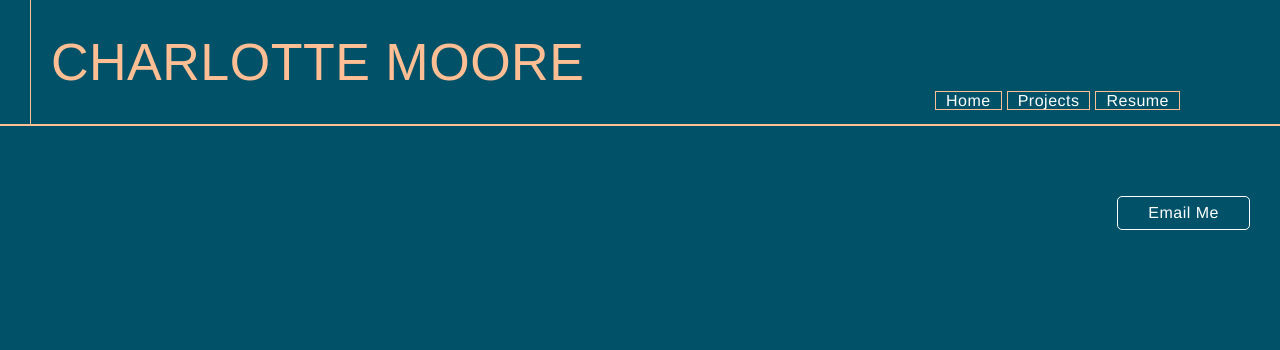
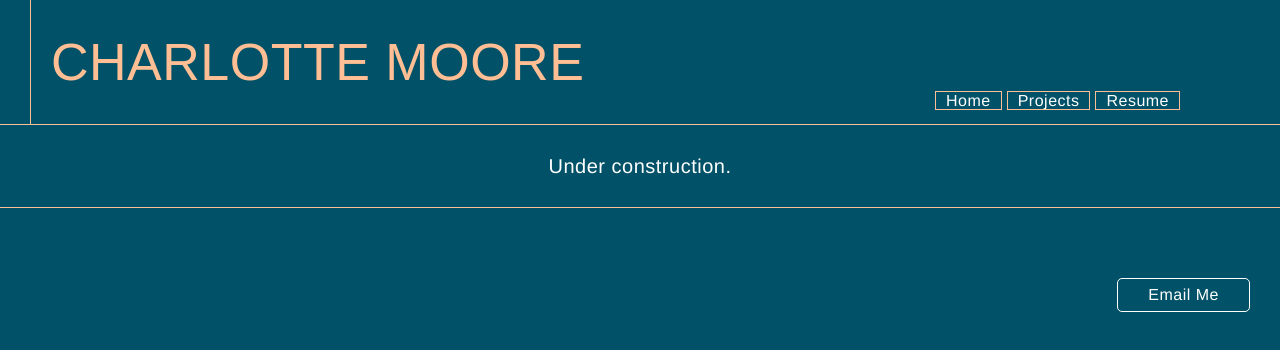
Before and after one commit to CjMoore/CjMoore.github.io, a plain HTML site: page projects.html in a window 1280 px wide. Drawn offline with Linux system fonts and the light colour scheme; a web font is replaced by a local one.

Commit message:
added 'under construction' to projects page

```diff
--- a/assets/styles/main.css
+++ b/assets/styles/main.css
@@ -285,6 +285,13 @@ Projects
 ========
 */
 
+.construction {
+	text-align: center;
+	color: white;
+	font-size: 20px;
+	margin: 30px 0 30px 0;
+}
+
 .gif {
 	height: 500px;
 }
--- a/projects.html
+++ b/projects.html
@@ -22,6 +22,7 @@
     <section class="project-left">
 
     </section>
+    <h1 class = 'construction'>Under construction.</h1>
     <!-- <section class="gif">
       <img src="assets/images/gifsmetyping.gif" style="width:380px;height:220px" />
       <p>
```
Also changed, not shown: 2 other files.
